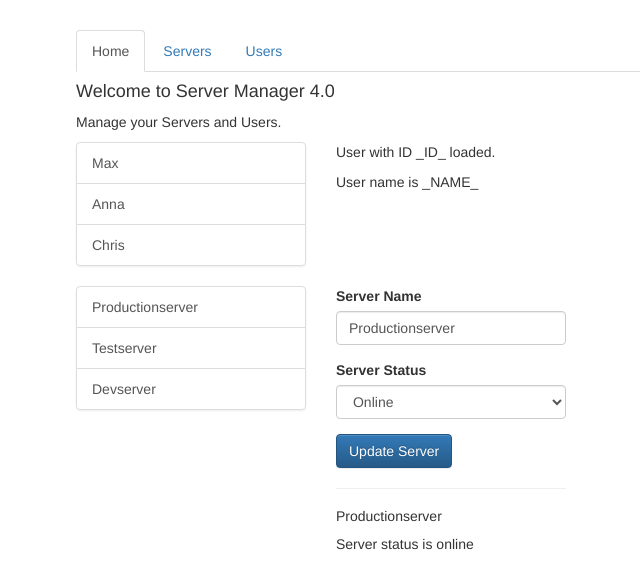
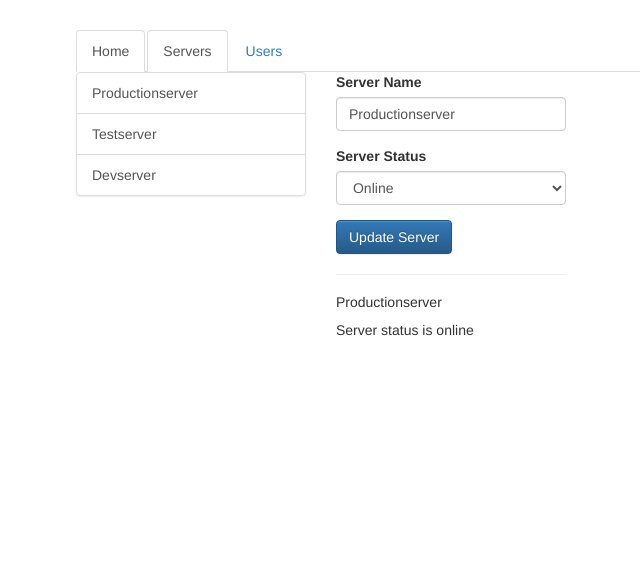
Before and after one commit to abdulmoiez876/Angular-Router, an Angular app: page /servers in a window 1280 px wide. Shown: the top 588 px of the page, without its empty margins (189-829 px from the left). Built offline with nearby package versions, Linux system fonts and the light colour scheme.

Commit message:
routes setup

```diff
--- a/src/app/app.component.html
+++ b/src/app/app.component.html
@@ -2,25 +2,15 @@
   <div class="row">
     <div class="col-xs-12 col-sm-10 col-md-8 col-sm-offset-1 col-md-offset-2">
       <ul class="nav nav-tabs">
-        <li role="presentation" class="active"><a href="#">Home</a></li>
-        <li role="presentation"><a href="#">Servers</a></li>
-        <li role="presentation"><a href="#">Users</a></li>
+        <li role="presentation" routerLinkActive="active" [routerLinkActiveOptions]="{exact: true}" class="active"><a routerLink="/">Home</a></li>
+        <li role="presentation" routerLinkActive="active" [routerLinkActiveOptions]="{exact: true}"><a routerLink="/servers">Servers</a></li>
+        <li role="presentation" routerLinkActive="active" [routerLinkActiveOptions]="{exact: true}"><a routerLink="/users">Users</a></li>
       </ul>
     </div>
   </div>
   <div class="row">
     <div class="col-xs-12 col-sm-10 col-md-8 col-sm-offset-1 col-md-offset-2">
-      <app-home></app-home>
-    </div>
-  </div>
-  <div class="row">
-    <div class="col-xs-12 col-sm-10 col-md-8 col-sm-offset-1 col-md-offset-2">
-      <app-users></app-users>
-    </div>
-  </div>
-  <div class="row">
-    <div class="col-xs-12 col-sm-10 col-md-8 col-sm-offset-1 col-md-offset-2">
-      <app-servers></app-servers>
+      <router-outlet></router-outlet>
     </div>
   </div>
 </div>
--- a/src/app/app.module.ts
+++ b/src/app/app.module.ts
@@ -12,6 +12,19 @@ import { EditServerComponent } from './servers/edit-server/edit-server.component
 import { ServerComponent } from './servers/server/server.component';
 import { ServersService } from './servers/servers.service';
 
+import {Routes, RouterModule} from '@angular/router';
+
+const appRoutes: Routes = [{
+  path: '',
+  component: HomeComponent
+}, {
+  path: 'users',
+  component: UsersComponent
+}, {
+  path: 'servers',
+  component: ServersComponent
+}];
+
 @NgModule({
   declarations: [
     AppComponent,
@@ -25,6 +38,7 @@ import { ServersService } from './servers/servers.service';
   imports: [
     BrowserModule,
     FormsModule,
+    RouterModule.forRoot(appRoutes)
   ],
   providers: [ServersService],
   bootstrap: [AppComponent]
```
Also changed, not shown: 1 other file (tests, documents, lock files or other folders).
